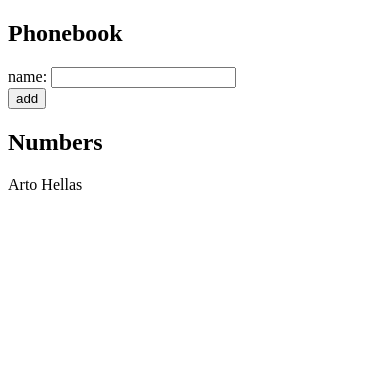
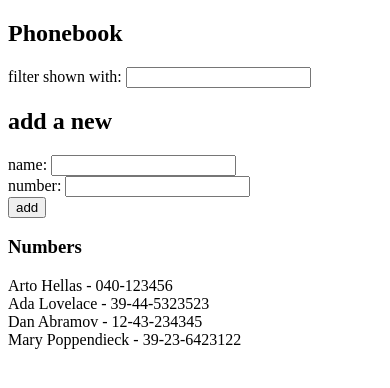
Before and after one commit to LearnFomAmal/fullstackopen, a React (Vite) app in the folder part-2/phonebook/: page / in a window 390 px wide. Shown: the top 388 px of the page. Built offline with nearby package versions, Linux system fonts and the light colour scheme.

Commit message:
phone book till 2.10 completed

```diff
--- a/part-2/phonebook/src/App.jsx
+++ b/part-2/phonebook/src/App.jsx
@@ -2,12 +2,16 @@ import { useState } from 'react'
 
 const App = () => {
   const [persons, setPersons] = useState([
-    { name: 'Arto Hellas' }
+    { name: 'Arto Hellas',number:'040-123456',id: 1 },
+    { name: 'Ada Lovelace',number:'39-44-5323523',id: 2 },
+    { name: 'Dan Abramov',number:'12-43-234345',id: 3 },
+    { name: 'Mary Poppendieck',number:'39-23-6423122',id: 4 }
   ])
 
 
   const [newName, setNewName] = useState('')
-
+  const [number,setNumber]=useState('')
+  const [filter,setFilter]=useState('')
   const handleChange=(e)=>{
 
    console.log(e.target.value);
@@ -16,32 +20,74 @@ const App = () => {
 
   const handleSubmit=(event)=>{
        event.preventDefault();
-       const newObj={name:newName};
-  setPersons(prev=>[...prev,newObj]);
-   setNewName('');
+       const nameExists=persons.find(person=>person.name===newName);
+       if(nameExists){
+        alert(`${newName} is already added to phonebook`);
+           setNewName('');
+           setNumber('');
+       }else{
+         const newObj={name:newName,number:number,id:Date.now()};
+         setPersons(prev=>[...prev,newObj]);
+         setNewName('');
+         setNumber('');
+       }
   }
-
+  const filteredPersons=persons.filter(person=>person.name.toLowerCase().includes(filter.toLowerCase()));
   return (
     <div>
       <h2>Phonebook</h2>
-      <form onSubmit={handleSubmit}>
-        <div>
+      <Filter filter={filter} setFilter={setFilter}/>
+       <h2>
+          add a new
+        </h2>
+
+    <PersonForm
+    newName={newName} number={number} handleChange={handleChange}
+    handleSubmit={handleSubmit} setNumber={setNumber}
+    />
+      <h3>Numbers</h3>
+     <Persons filteredPersons={filteredPersons}/>
+    </div>
+  )
+}
+
+function  Filter({filter,setFilter}){
+  return (
+   <div>
+ filter shown with: <input value={filter} onChange={(e) => setFilter(e.target.value)} />
+   </div>
+  )
+}
+
+function PersonForm({newName,number,handleChange,handleSubmit,setNumber}){
+    return (
+       <form onSubmit={handleSubmit}>
+
+
+      <div>
           name: <input value={newName} onChange={handleChange}/>
         </div>
+        <div>
+          number: <input value={number} onChange={(e) => setNumber(e.target.value)} />
+        </div>
+
         <div>
           <button type="submit">add</button>
         </div>
       </form>
-      <h2>Numbers</h2>
-       <div>
-     {persons.map(names=>(
-      <div key={names.name}>
-    {names.name}
+    )
+}
+
+function Persons({filteredPersons}){
+  return (
+     <div>
+     {filteredPersons.map(person=>(
+      <div key={person.id}>
+    {person.name} - {person.number}
       </div>
      ))}
 
         </div>
-    </div>
   )
 }
 
```
